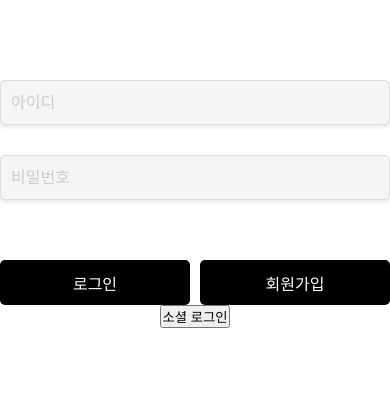
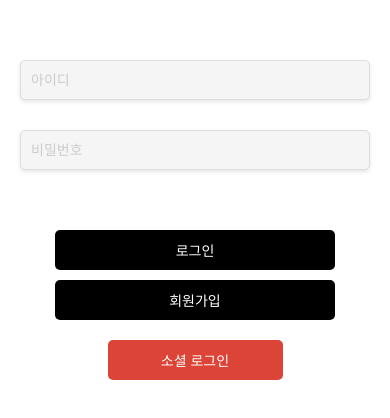
Before and after one commit to buildup1130/next-question-frontend, a Next.js app in the folder class/: page /Login in a window 390 px wide. Shown: the top 418 px of the page. Built offline with nearby package versions, Linux system fonts and the light colour scheme.

Commit message:
&Responsive LoginService

```diff
--- a/class/src/components/common/Login/Login.Presenter.js
+++ b/class/src/components/common/Login/Login.Presenter.js
@@ -8,6 +8,7 @@ import {
   InputField,
   ErrorMessageWrapper,
   ErrorMessage,
+  SocialLoginButton,
 } from "./Login.Styles";
 
 export default function LoginUI({
@@ -18,7 +19,7 @@ export default function LoginUI({
   onLogin,
   onSignUp,
   error,
-  handleSocialLogin
+  handleSocialLogin,
 }) {
   return (
     <LoginContainer>
@@ -47,7 +48,10 @@ export default function LoginUI({
         <LoginButton onClick={onLogin}>로그인</LoginButton>
         <SignUpButton onClick={onSignUp}>회원가입</SignUpButton>
       </ButtonWrapper>
-      <button onClick = {handleSocialLogin}>소셜 로그인</button>
+
+      <SocialLoginButton onClick={handleSocialLogin}>
+        소셜 로그인
+      </SocialLoginButton>
     </LoginContainer>
   );
 }
--- a/class/src/components/common/Login/Login.Styles.js
+++ b/class/src/components/common/Login/Login.Styles.js
@@ -7,8 +7,13 @@ export const LoginContainer = styled.div`
   display: flex;
   flex-direction: column;
   align-items: center;
-  justify-content: flex-start;
-  padding-top: 80px;
+  justify-content: center;
+  padding: 0 20px;
+
+  @media (max-width: 768px) {
+    height: auto;
+    padding: 60px 20px;
+  }
 `;
 
 export const InputField = styled.input`
@@ -25,6 +30,11 @@ export const InputField = styled.input`
   &::placeholder {
     color: #ccc;
   }
+
+  @media (max-width: 480px) {
+    font-size: 14px;
+    height: 40px;
+  }
 `;
 
 export const UserID = styled.div`
@@ -37,14 +47,13 @@ export const Password = styled.div`
   margin-bottom: 30px;
 `;
 
-// 에러 메시지를 항상 일정한 높이로 유지
 export const ErrorMessageWrapper = styled.div`
   width: 100%;
-  min-height: 20px; /* 에러 메시지가 없어도 높이를 유지 */
+  min-height: 20px;
   display: flex;
   justify-content: center;
   align-items: center;
-  margin-bottom: 10px; /* 버튼과 간격 유지 */
+  margin-bottom: 10px;
 `;
 
 export const ErrorMessage = styled.p`
@@ -57,6 +66,11 @@ export const ButtonWrapper = styled.div`
   display: flex;
   width: 100%;
   gap: 10px;
+
+  @media (max-width: 480px) {
+    flex-direction: column;
+    align-items: center;
+  }
 `;
 
 export const LoginButton = styled.button`
@@ -68,6 +82,14 @@ export const LoginButton = styled.button`
   border: none;
   border-radius: 5px;
   cursor: pointer;
+
+  @media (max-width: 480px) {
+    flex: none;
+    width: 80%;
+    max-width: 300px;
+    font-size: 14px;
+    height: 40px;
+  }
 `;
 
 export const SignUpButton = styled.button`
@@ -79,4 +101,31 @@ export const SignUpButton = styled.button`
   border: none;
   border-radius: 5px;
   cursor: pointer;
+
+  @media (max-width: 480px) {
+    flex: none;
+    width: 80%;
+    max-width: 300px;
+    font-size: 14px;
+    height: 40px;
+  }
 `;
+
+export const SocialLoginButton = styled.button`
+  margin-top: 20px;
+  height: 45px;
+  background-color: #db4437;
+  color: white;
+  border: none;
+  border-radius: 5px;
+  padding: 0 20px;
+  font-size: 16px;
+  cursor: pointer;
+
+  @media (max-width: 480px) {
+    width: 50%;
+    max-width: 300px;
+    font-size: 14px;
+    height: 40px;
+  }
+`;
```
Also changed, not shown: class/src/components/common/SignUp/SignUp.Styles.js (+34 -4 lines).
